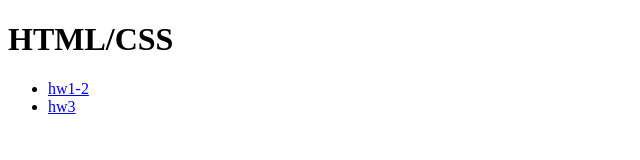
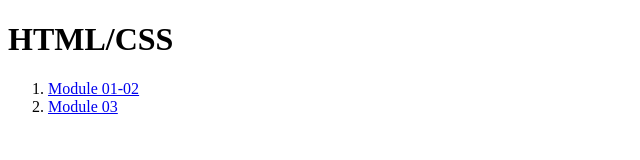
Before and after one commit to Nechiporuk/goit-fe-course, a plain HTML site: page index.html in a window 1280 px wide. Shown: the whole page, without its empty margins (0-640 px from the left). Drawn offline with Linux system fonts and the light colour scheme.

Commit message:
reload hw3

```diff
--- a/index.html
+++ b/index.html
@@ -8,9 +8,9 @@
   </head>
   <body>
     <h1>HTML/CSS</h1>
-    <ul>
-      <li><a href="module-01/index.html" target="_blank">hw1-2</a></li>
-      <li><a href="module-03/index.html" target="_blank">hw3</a></li>
-    </ul>
+    <ol>
+      <li><a href="module-01/index.html" target="_blank">Module 01-02</a></li>
+      <li><a href="module-03/index.html" target="_blank">Module 03</a></li>
+    </ol>
   </body>
 </html>
```
